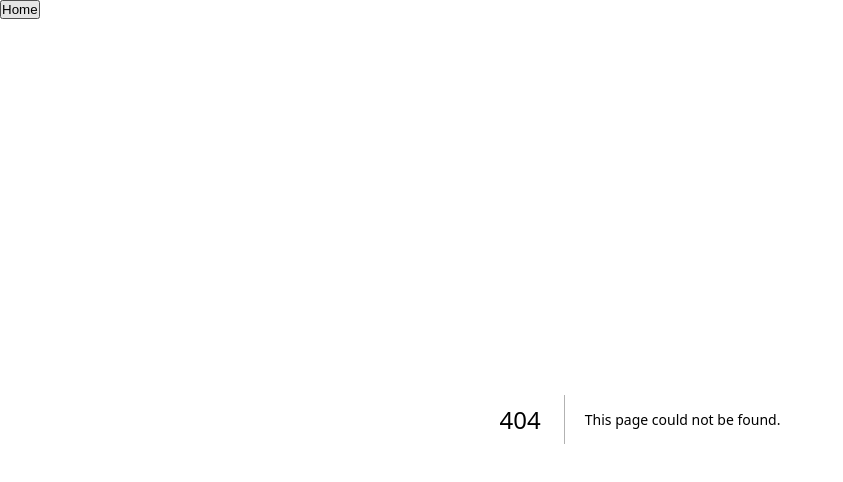
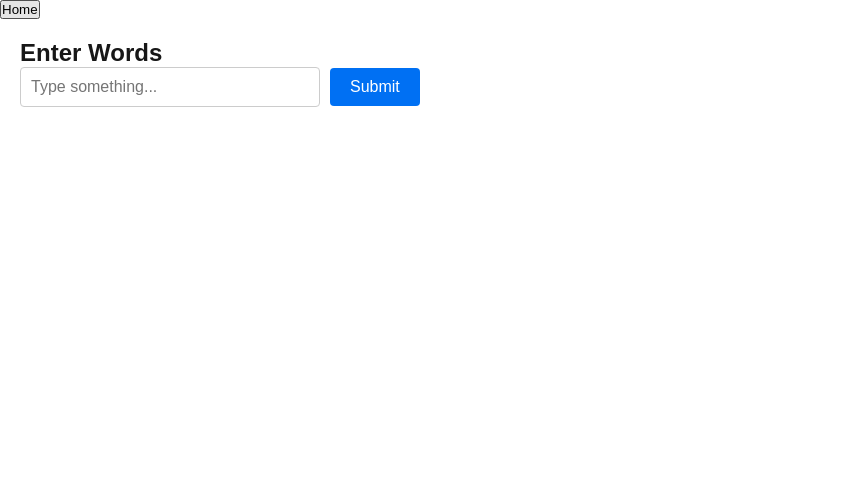
Before and after one commit to Luciferviking/notevook, a Next.js app: page /components/inputField in a window 1280 px wide. Before the commit this address had no page. Shown: the top 482 px of the page, without its empty margins (0-843 px from the left). Built offline with nearby package versions, Linux system fonts and the light colour scheme.

Commit message:
made an add api
this api appends the user input to the mockdata

```diff
--- /dev/null
+++ b/src/app/api/saveData/route.js
@@ -0,0 +1,41 @@
+import fs from 'fs';
+import path from 'path';
+
+export async function POST(req) {
+    try {
+        const body = await req.json();
+        const { userInput } = body;
+
+        if (!userInput || userInput.trim() === '') {
+            return new Response(JSON.stringify({ message: 'Input cannot be empty!' }), {
+                status: 400,
+                headers: { 'Content-Type': 'application/json' },
+            });
+        }
+
+        const filePath = path.join(process.cwd(), 'tempData', 'mockData.json');
+        let data = [];
+
+        if (fs.existsSync(filePath)) {
+            const fileData = fs.readFileSync(filePath, 'utf8');
+            data = JSON.parse(fileData);
+        }
+
+        // Add the new data
+        data.push({ id: Date.now(), text: userInput });
+
+        // Write back to file
+        fs.writeFileSync(filePath, JSON.stringify(data, null, 2));
+
+        return new Response(JSON.stringify({ message: 'Data saved successfully!' }), {
+            status: 200,
+            headers: { 'Content-Type': 'application/json' },
+        });
+    } catch (error) {
+        console.error('File operation failed:', error);
+        return new Response(JSON.stringify({ message: 'Internal server error' }), {
+            status: 500,
+            headers: { 'Content-Type': 'application/json' },
+        });
+    }
+}
--- /dev/null
+++ b/src/app/components/card/[writing]/page.module.css
@@ -0,0 +1,3 @@
+#pTest {
+  color: red;
+}
--- /dev/null
+++ b/src/app/components/inputField/page.jsx
@@ -0,0 +1,79 @@
+"use client";
+
+import React, { useState } from "react";
+
+const InputForm = () => {
+  const [userInput, setUserInput] = useState(""); // Store user input
+  const [response, setResponse] = useState(""); // Store the response message
+
+  const handleChange = (event) => {
+    setUserInput(event.target.value); // Update the user input
+  };
+
+  const handleSubmit = async (event) => {
+    event.preventDefault();
+
+    try {
+      const res = await fetch("/api/saveData", {
+        method: "POST",
+        headers: {
+          "Content-Type": "application/json",
+        },
+        body: JSON.stringify({ userInput }),
+      });
+      ``;
+
+      if (!res.ok) {
+        const error = await res.json(); // Handle API error response
+        setResponse(error.message || "Failed to save data!");
+        return;
+      }
+
+      const result = await res.json();
+      setResponse(result.message); // Display success message
+      //   setUserInput(""); // Clear the input field
+    } catch (error) {
+      setResponse("An error occurred. Please try again.");
+      console.error(error);
+    }
+  };
+
+  return (
+    <div style={{ padding: "20px", fontFamily: "Arial, sans-serif" }}>
+      <h2>Enter Words</h2>
+      <form onSubmit={handleSubmit}>
+        <input
+          type="text"
+          value={userInput}
+          onChange={handleChange}
+          placeholder="Type something..."
+          style={{
+            padding: "10px",
+            fontSize: "16px",
+            width: "300px",
+            border: "1px solid #ccc",
+            borderRadius: "4px",
+          }}
+        />
+        <button
+          type="submit"
+          style={{
+            marginLeft: "10px",
+            padding: "10px 20px",
+            fontSize: "16px",
+            backgroundColor: "#0070f3",
+            color: "#fff",
+            border: "none",
+            borderRadius: "4px",
+            cursor: "pointer",
+          }}
+        >
+          Submit
+        </button>
+      </form>
+      <p style={{ marginTop: "20px" }}>{response}</p>
+    </div>
+  );
+};
+
+export default InputForm;
```
Also changed, not shown: src/app/components/card/[writing]/page.jsx (+20 -2 lines), tempData/mockData.json (added, +20 -0 lines).
